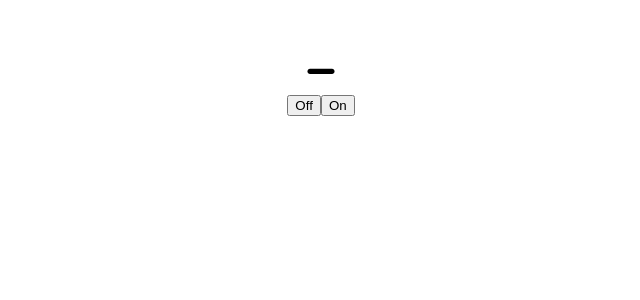
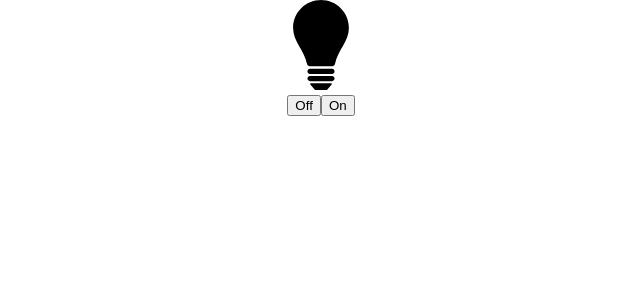
Before and after one commit to PJMantoss/light-switch, a React (Create React App) app: page / in a window 1280 px wide. Shown: the top 300 px of the page, without its empty margins (319-959 px from the left). Built offline with nearby package versions, Linux system fonts and the light colour scheme.

Commit message:
Update LightBulbSvg

```diff
--- a/src/LightBulb.js
+++ b/src/LightBulb.js
@@ -39,15 +39,15 @@ function LightBulbSvg(props){
                         id="Shape"
                     />
                     <path
-                        d=""
+                        d="M41.521,78.592 C41.521,77.192 40.386,76.057 38.986,76.057 L17.015,76.057 C15.615,76.057 14.48,77.192 14.48,78.592 C14.48,79.993 15.615,81.128 17.015,81.128 L38.986,81.128 C40.386,81.127 41.521,79.993 41.521,78.592 Z"
                         id="Shape"
                     />
                     <path
-                        d=""
+                        d="M18.282,83.24 C17.114,83.24 16.793,83.952 17.559,84.83 L21.806,89.682 C21.961,89.858 22.273,90 22.508,90 L33.492,90 C33.726,90 34.039,89.858 34.193,89.682 L38.44,84.83 C39.207,83.952 38.885,83.24 37.717,83.24 L18.282,83.24 Z"
                         id="Shape"
                     />
                     <path
-                        d=""
+                        d="M16.857,66.322 L39.142,66.322 C40.541,66.322 41.784,65.19 42.04,63.814 C44.63,49.959 55.886,41.575 55.886,27.887 C55.887,12.485 43.401,0 28,0 C12.599,0 0.113,12.485 0.113,27.887 C0.113,41.575 11.369,49.958 13.959,63.814 C14.216,65.19 15.458,66.322 16.857,66.322 Z"
                         id="Shape"
                     />
                 </g>
```
